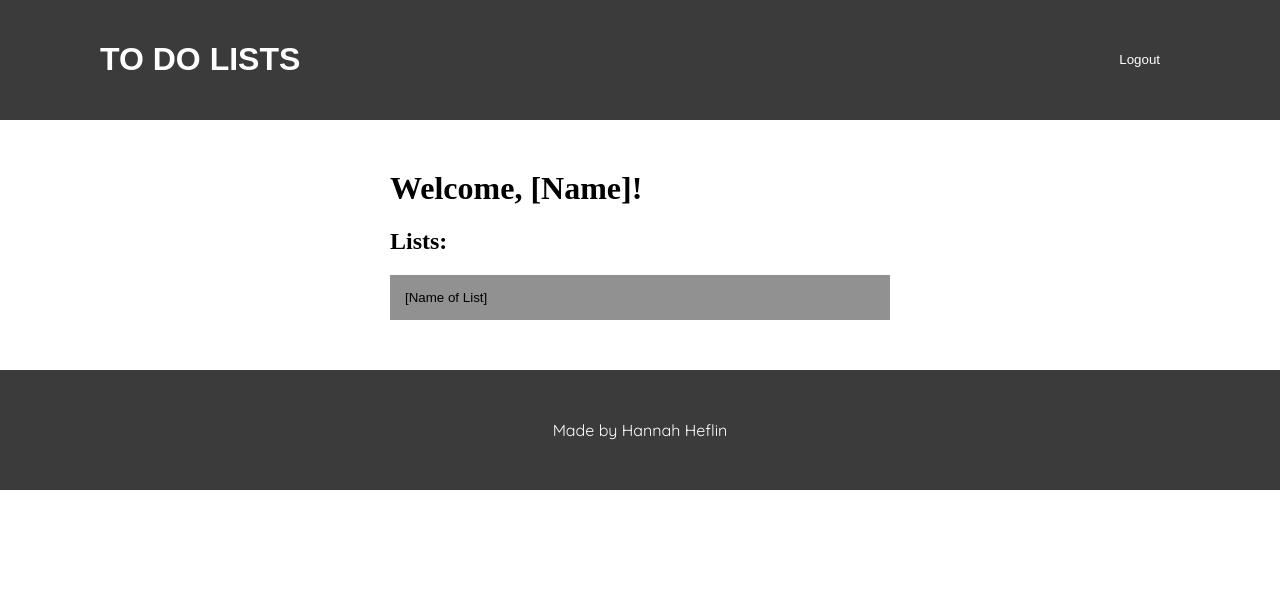
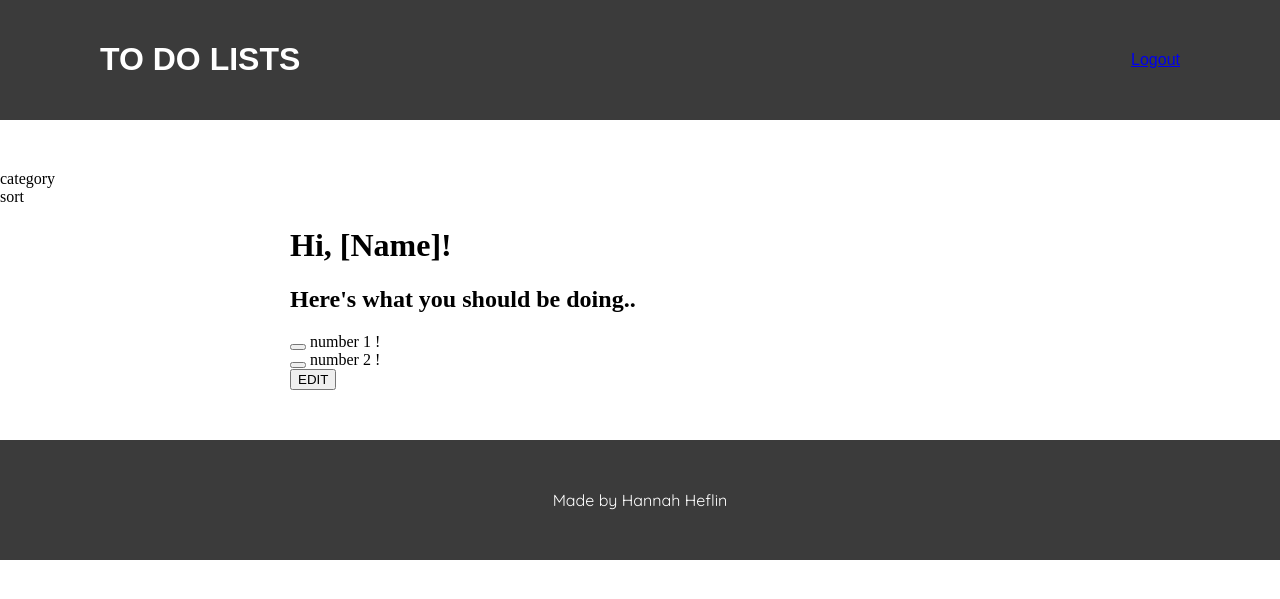
Before and after one commit to hannahgheflin/to-do-api, a Python web app: template ToDoAPI/user/templates/home.html in a window 1280 px wide. Shown: the top 599 px of the page. Run offline with Jinja, Linux system fonts and the light colour scheme; the template is opened without the code that fills it, so the values that code supplies are empty.

Commit message:
Update home.html

```diff
--- a/ToDoAPI/user/templates/home.html
+++ b/ToDoAPI/user/templates/home.html
@@ -10,38 +10,51 @@
 
 <header>
   <h1 style="flex:50%; cursor:pointer;">TO DO LISTS</h1>
-  <button type="button" class="button">Logout</button>
+  <a href='login.html'class="logout">Logout</a>
 </header>
+
 <body>
+  <!--FILTER BAR-->
+  <div class="filter-bar">
+    <div class="filter">
+      category
+    </div>
+    <div class="filter">
+      sort
+    </div>
+    <div class="filter">
 
-  <div class="body">
-    <h1>Welcome, [Name]!</h1>
-    <h2>Lists:</h2>
+    </div>
+  </div>
 
-    <!--loop display lists-->
-    <button class="list">[Name of List]</button>
-    <div class="tasks">
-      <p>do this</p>
+
+  <div class="body" style="max-width:700px">
+    <div class="list-box">
+      <h1>Hi, [Name]!</h1>
+      <h2>Here's what you should be doing..</h2>
+
+      <div class="task">
+        <button class="complete"></button>
+        number 1 !
+      </div>
+      <div class="task">
+        <button class="complete"></button>
+        number 2 !
+      </div>
+
+      <button class="edit">EDIT</button>
     </div>
 
   </div>
 
   <script>
-    var acc = document.getElementsByClassName("list");
-    var i;
+    const buttons = document.querySelectorAll('.button');
 
-    for (i = 0; i < acc.length; i++) {
-      acc[i].addEventListener("click", function() {
-        this.classList.toggle("active");
-
-        var tasks = this.nextElementSibling;
-        if (tasks.style.display === "block") {
-          tasks.style.display = "none";
-        } else {
-          tasks.style.display = "block";
-        }
-      });
-    }
+    buttons.forEach(button => {
+      button.addEventListener('click', () => {
+        button.classList.add('active');
+        });
+    });
   </script>
 </body>
 
```
